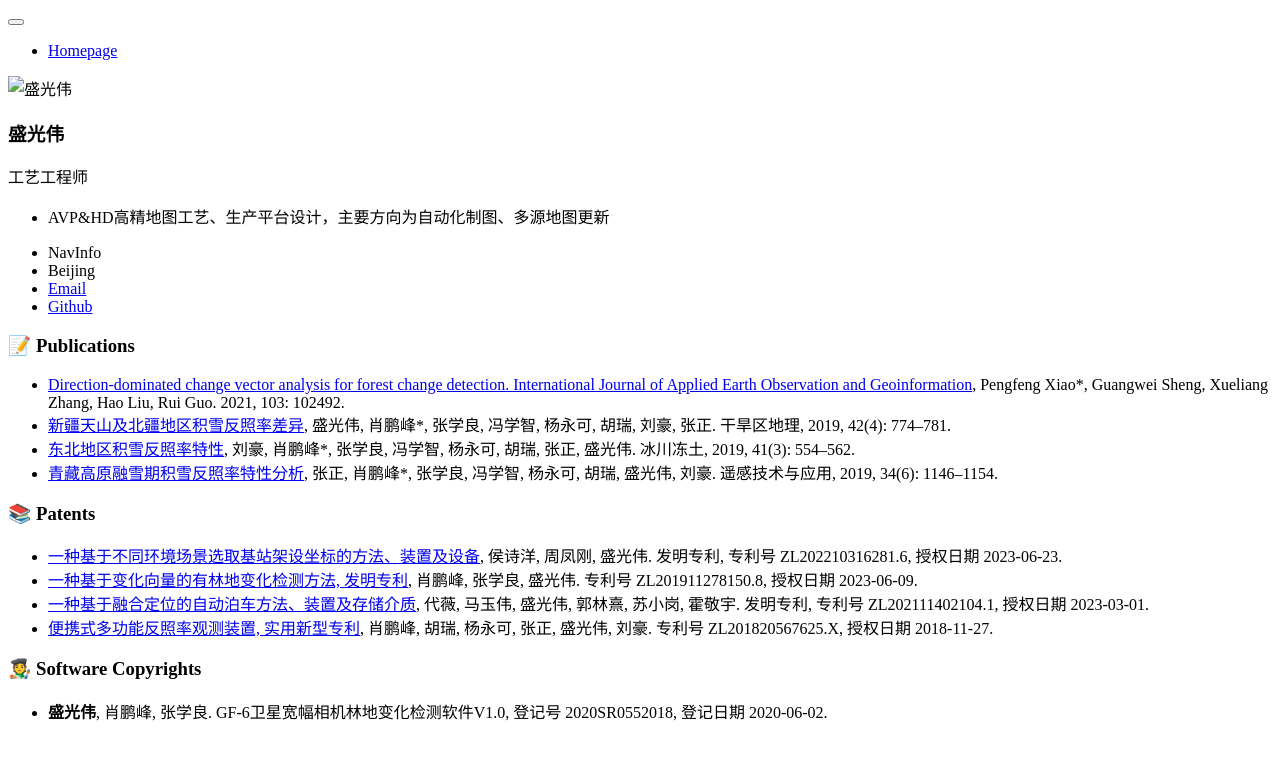
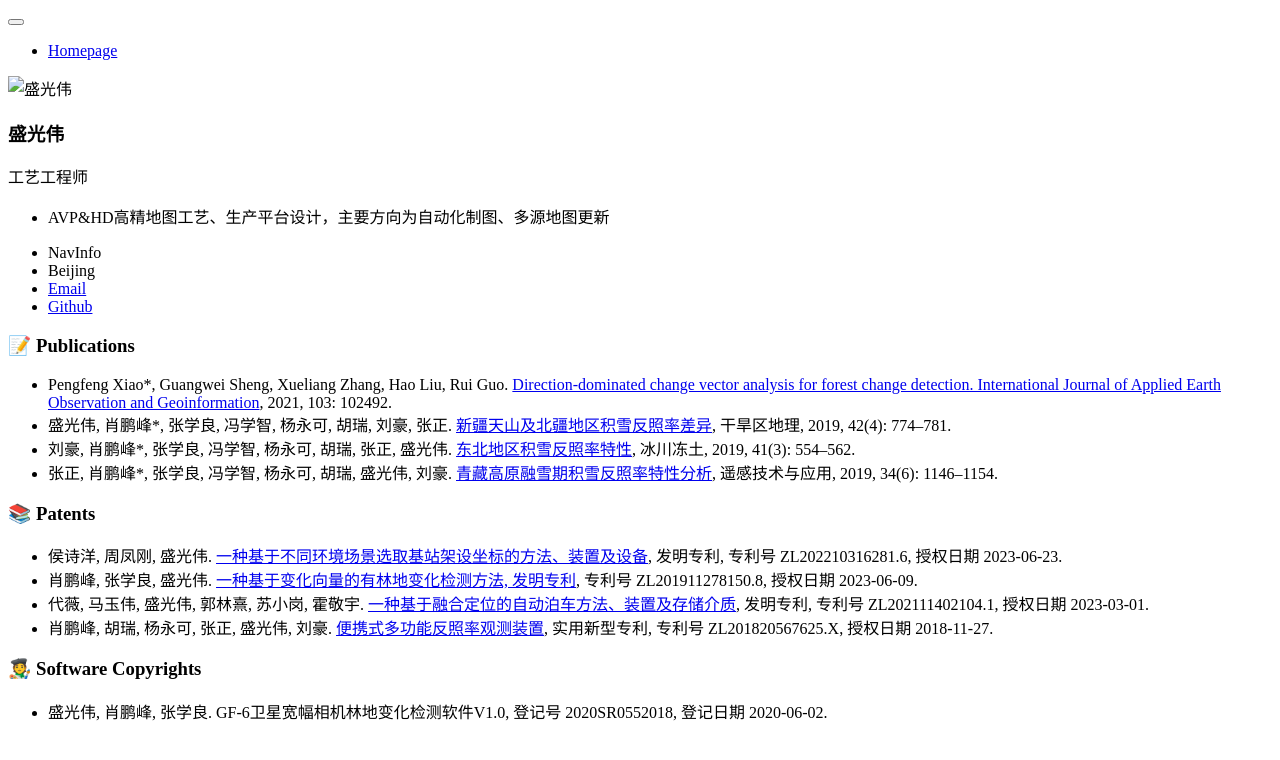
Before and after one commit to alphasheng/alphasheng.github.io, a Jekyll site: the page built from _pages/includes/pub.md, in a window 1280 px wide. Shown: the top 760 px of the page. Built offline with Jekyll 4.4.1, drawn with Linux system fonts in a browser that asks for light colours; our own code applies the rules of GitHub Pages for plain Markdown files.

Commit message:
Update pub.md

```diff
--- a/_pages/includes/pub.md
+++ b/_pages/includes/pub.md
@@ -1,15 +1,15 @@
 
 # 📝 Publications
-- [Direction-dominated change vector analysis for forest change detection. International Journal of Applied Earth Observation and Geoinformation](https://alphasheng.github.io/pdfs/Direction-dominated change vector analysis for forest change detection.pdf), Pengfeng Xiao*, Guangwei Sheng, Xueliang Zhang, Hao Liu, Rui Guo. 2021, 103: 102492.
-- [新疆天山及北疆地区积雪反照率差异](https://alphasheng.github.io/pdfs/新疆天山及北疆地区积雪反照率差异.pdf), 盛光伟, 肖鹏峰*, 张学良, 冯学智, 杨永可, 胡瑞, 刘豪, 张正. 干旱区地理, 2019, 42(4): 774–781.
-- [东北地区积雪反照率特性](https://alphasheng.github.io/pdfs/东北地区积雪反照率特性.pdf), 刘豪, 肖鹏峰*, 张学良, 冯学智, 杨永可, 胡瑞, 张正, 盛光伟. 冰川冻土, 2019, 41(3): 554–562.
-- [青藏高原融雪期积雪反照率特性分析](https://alphasheng.github.io/pdfs/青藏高原融雪期积雪反照率特性分析.pdf), 张正, 肖鹏峰*, 张学良, 冯学智, 杨永可, 胡瑞, 盛光伟, 刘豪. 遥感技术与应用, 2019, 34(6): 1146–1154.
+- Pengfeng Xiao*, Guangwei Sheng, Xueliang Zhang, Hao Liu, Rui Guo. [Direction-dominated change vector analysis for forest change detection. International Journal of Applied Earth Observation and Geoinformation](https://alphasheng.github.io/pdfs/Direction-dominated change vector analysis for forest change detection.pdf), 2021, 103: 102492.
+- 盛光伟, 肖鹏峰*, 张学良, 冯学智, 杨永可, 胡瑞, 刘豪, 张正. [新疆天山及北疆地区积雪反照率差异](https://alphasheng.github.io/pdfs/新疆天山及北疆地区积雪反照率差异.pdf), 干旱区地理, 2019, 42(4): 774–781.
+- 刘豪, 肖鹏峰*, 张学良, 冯学智, 杨永可, 胡瑞, 张正, 盛光伟. [东北地区积雪反照率特性](https://alphasheng.github.io/pdfs/东北地区积雪反照率特性.pdf), 冰川冻土, 2019, 41(3): 554–562.
+- 张正, 肖鹏峰*, 张学良, 冯学智, 杨永可, 胡瑞, 盛光伟, 刘豪. [青藏高原融雪期积雪反照率特性分析](https://alphasheng.github.io/pdfs/青藏高原融雪期积雪反照率特性分析.pdf), 遥感技术与应用, 2019, 34(6): 1146–1154.
 
 # 📚 Patents
-- [一种基于不同环境场景选取基站架设坐标的方法、装置及设备](https://alphasheng.github.io/pdfs/一种基于不同环境场景选取基站架设坐标的方法、装置及设备.pdf), 侯诗洋, 周凤刚, 盛光伟. 发明专利, 专利号 ZL202210316281.6, 授权日期 2023-06-23.
-- [一种基于变化向量的有林地变化检测方法, 发明专利](https://alphasheng.github.io/pdfs/一种基于变化向量的有林地变化检测方法.pdf), 肖鹏峰, 张学良, 盛光伟. 专利号 ZL201911278150.8, 授权日期 2023-06-09.
-- [一种基于融合定位的自动泊车方法、装置及存储介质](https://alphasheng.github.io/pdfs/一种基于融合定位的自动泊车方法、装置及存储介质.pdf), 代薇, 马玉伟, 盛光伟, 郭林熹, 苏小岗, 霍敬宇. 发明专利, 专利号 ZL202111402104.1, 授权日期 2023-03-01.
-- [便携式多功能反照率观测装置, 实用新型专利](https://alphasheng.github.io/pdfs/一种便携式多功能反照率观测装置.pdf), 肖鹏峰, 胡瑞, 杨永可, 张正, 盛光伟, 刘豪. 专利号 ZL201820567625.X, 授权日期 2018-11-27.
+- 侯诗洋, 周凤刚, 盛光伟. [一种基于不同环境场景选取基站架设坐标的方法、装置及设备](https://alphasheng.github.io/pdfs/一种基于不同环境场景选取基站架设坐标的方法、装置及设备.pdf), 发明专利, 专利号 ZL202210316281.6, 授权日期 2023-06-23.
+- 肖鹏峰, 张学良, 盛光伟. [一种基于变化向量的有林地变化检测方法, 发明专利](https://alphasheng.github.io/pdfs/一种基于变化向量的有林地变化检测方法.pdf), 专利号 ZL201911278150.8, 授权日期 2023-06-09.
+- 代薇, 马玉伟, 盛光伟, 郭林熹, 苏小岗, 霍敬宇. [一种基于融合定位的自动泊车方法、装置及存储介质](https://alphasheng.github.io/pdfs/一种基于融合定位的自动泊车方法、装置及存储介质.pdf), 发明专利, 专利号 ZL202111402104.1, 授权日期 2023-03-01.
+- 肖鹏峰, 胡瑞, 杨永可, 张正, 盛光伟, 刘豪. [便携式多功能反照率观测装置](https://alphasheng.github.io/pdfs/一种便携式多功能反照率观测装置.pdf), 实用新型专利, 专利号 ZL201820567625.X, 授权日期 2018-11-27.
 
 # 🧑‍🎨 Software Copyrights
-- **盛光伟**, 肖鹏峰, 张学良. GF-6卫星宽幅相机林地变化检测软件V1.0, 登记号 2020SR0552018, 登记日期 2020-06-02.
+- 盛光伟, 肖鹏峰, 张学良. GF-6卫星宽幅相机林地变化检测软件V1.0, 登记号 2020SR0552018, 登记日期 2020-06-02.
```
